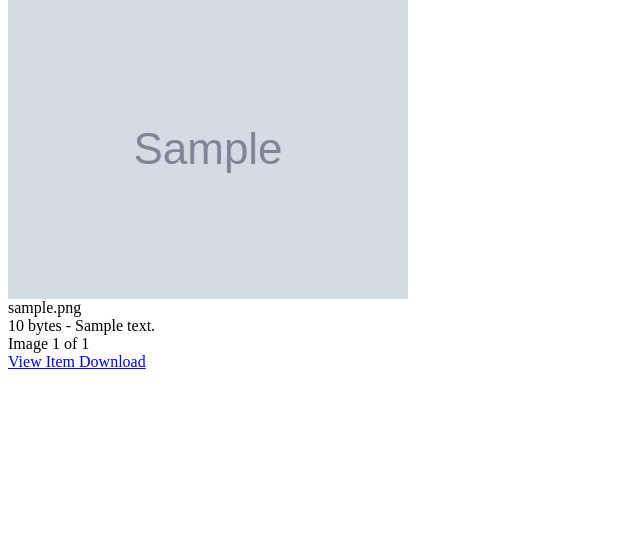
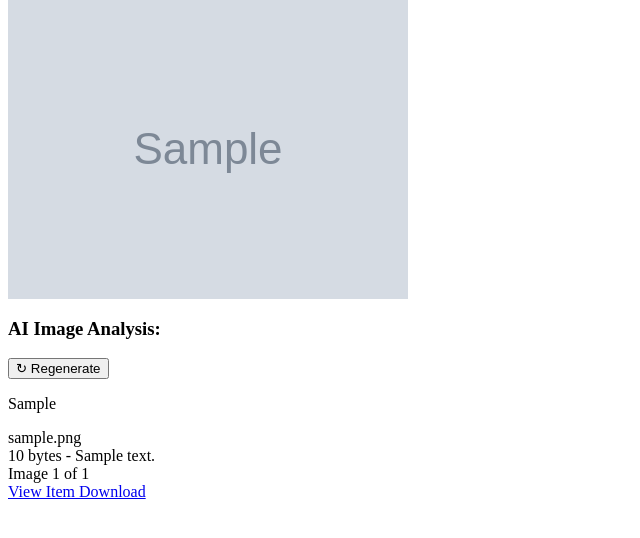
Before and after one commit to bordessoules/items, a Django app: page /image-preview/1/ in a window 1280 px wide. Shown: the part 30-568 px from the top of the page, without its empty margins (0-640 px from the left). Run offline with Django 5.2, Linux system fonts and the light colour scheme; tables that the repository leaves empty hold one stand-in row (values such as "Sample post"); grey boxes marked "Sample" are stand-in pictures; parts of the project's set-up code (start-up, migrations or seed data) failed here and were passed over.

Commit message:
tout peter merci

```diff
--- a/inventory/frontend_urls.py
+++ b/inventory/frontend_urls.py
@@ -31,4 +31,5 @@ urlpatterns = [
     path('items/<int:item_id>/label-section/', views.get_label_section, name='get_label_section'),
     path('items/<int:item_id>/refresh-analysis/', views.refresh_ai_analysis, name='refresh_ai_analysis'),
     path('attachments/<int:attachment_id>/refresh-ai/', views.refresh_attachment_ai, name='refresh_attachment_ai'),
+    path('attachments/<int:attachment_id>/generate-description/', views.generate_image_description, name='generate_image_description'),
 ]
--- a/inventory/models.py
+++ b/inventory/models.py
@@ -48,8 +48,7 @@ class QRCode(models.Model):
 class AIdescription(models.Model):
     """AI-generated description for an item."""
     item = models.ForeignKey(Item, related_name='item_ai_descriptions', on_delete=models.CASCADE)
-    response = models.CharField(
-        max_length=4096,
+    response = models.TextField(
         null=True,  # Allow null initially
         blank=True,  # Allow blank in forms
         default=""   # Provide empty string default
@@ -165,11 +164,29 @@ class Attachment(models.Model):
             models.Index(fields=['created_at']),
             models.Index(fields=['source']),
         ]
+class AIImgdescription(models.Model):
+    """AI-generated description for an item."""
+    attachment = models.ForeignKey(Attachment, related_name='attachment_ai_descriptions', on_delete=models.CASCADE)
+    response = models.TextField(
+        null=True,  # Allow null initially
+        blank=True,  # Allow blank in forms
+        default=""   # Provide empty string default
+    )
+    payload = models.CharField(
+        max_length=4096,
+        null=True,  # Allow null initially
+        blank=True,  # Allow blank in forms
+        default=""   # Provide empty string default
+    )
 
+    created_at = models.DateTimeField(auto_now_add=True)
+
+    def __str__(self):
+        return f"Response : {self.response} payload :{self.payload} "
     def query_vision_ai(self, model_name, prompt):
         response_tuple = handle_vision_query(self, model_name, prompt)
         response, _ = response_tuple
-        self.AIdescription.create(response=response, payload={"model":model_name, "promt":prompt})
+        self.AIImgdescription.create(response=response, payload={"model":model_name, "promt":prompt})
         return response
 
     def __str__(self):
@@ -195,24 +212,3 @@ class Attachment(models.Model):
     @property
     def has_valid_file(self):
         return bool(self.file and self.file.name)
-
-class AIImgdescription(models.Model):
-    """AI-generated description for an item."""
-    attachment = models.ForeignKey(Attachment, related_name='attachment_ai_descriptions', on_delete=models.CASCADE)
-    response = models.CharField(
-        max_length=4096,
-        null=True,  # Allow null initially
-        blank=True,  # Allow blank in forms
-        default=""   # Provide empty string default
-    )
-    payload = models.CharField(
-        max_length=4096,
-        null=True,  # Allow null initially
-        blank=True,  # Allow blank in forms
-        default=""   # Provide empty string default
-    )
-
-    created_at = models.DateTimeField(auto_now_add=True)
-
-    def __str__(self):
-        return f"Response : {self.response} payload :{self.payload} "
--- a/inventory/templates/inventory/partials/image_preview_modal.html
+++ b/inventory/templates/inventory/partials/image_preview_modal.html
@@ -35,8 +35,31 @@
                      alt="{{ attachment.filename }}"
                      class="max-h-[75vh] mx-auto">
             </div>
-
               <div class="mt-4 text-center">
+                  <div class="text-left p-4 bg-gray-50 rounded-lg my-3" id="ai-description-container">
+                      {% if attachment.attachment_ai_descriptions.first %}
+                          <div class="flex justify-between items-start mb-2">
+                              <h3 class="font-medium">AI Image Analysis:</h3>
+                              <button class="bg-blue-500 hover:bg-blue-600 text-white px-2 py-1 rounded text-sm"
+                                      hx-post="{% url 'inventory:refresh_attachment_ai' attachment.id %}"
+                                      hx-swap="outerHTML"
+                                      hx-target="#ai-description-container">
+                                  ↻ Regenerate
+                              </button>
+                          </div>
+                          <p class="text-gray-700">{{ attachment.attachment_ai_descriptions.first.response }}</p>
+                      {% else %}
+                          <div class="flex justify-center">
+                              <button class="bg-blue-500 hover:bg-blue-600 text-white px-4 py-2 rounded"
+                                      hx-post="{% url 'inventory:refresh_attachment_ai' attachment.id %}"
+                                      hx-swap="outerHTML"
+                                      hx-target="#ai-description-container">
+                                  Generate AI Description
+                              </button>
+                          </div>
+                      {% endif %}
+                  </div>
+              </div>
                   <div class="font-medium">{{ attachment.filename }}</div>
                   <div class="text-sm text-gray-500">
                       {{ attachment.size|filesizeformat }} - {{ attachment.content_type }}
--- a/inventory/views.py
+++ b/inventory/views.py
@@ -13,6 +13,7 @@ from django.db import transaction
 from django.db.models import Q
 from django.core.management import call_command
 from django.http import JsonResponse
+from logging import warning
 
 from .models import Item, Email, Attachment, Label, QRCode
 
@@ -90,7 +91,7 @@ class ItemListView(BaseListView):
             'labels',
             'qr_codes',
             'emails'
-        )
+        ).order_by('-created_at')  # Add default ordering by creation date, newest first
 
         search_query = self.request.GET.get('q')
 
@@ -356,6 +357,7 @@ def delete_label(request, label_id):
         return HttpResponse("", status=200)
     except Exception as e:
         return HttpResponse(str(e), status=400)
+
 @require_http_methods(["GET"])
 def get_label_section(request, item_id):
     """Get updated label section for an item."""
@@ -483,4 +485,18 @@ def refresh_attachment_ai(request, attachment_id):
             'attachment': attachment
         })
     except Exception as e:
+        warning('error:' + str(e))
         return JsonResponse({'error': str(e)}, status=500)
+
+@require_http_methods(["POST"])
+def generate_image_description(request, attachment_id):
+    attachment = get_object_or_404(Attachment, id=attachment_id)
+    try:
+        response = attachment.query_vision_ai("pixtral-12b-2409", "Décris uniquement l'objet principal de cette image de manière factuelle (dimensions, couleurs, forme, matériau). Liste ensuite tous les textes et codes-barres visibles mot pour mot, sans interprétation. Ignore l'arrière-plan et toute personne présente dans l'image.")
+
+        return render(request, 'inventory/partials/attachment_ai_description.html', {
+            'description': response,
+            'attachment': attachment
+        })
+    except Exception as e:
+        return JsonResponse({'error': str(e)}, status=500)
```
Also changed, not shown: README.md, inventory/migrations/0007_auto_20241212_1716.py (added). Lines whose indentation alone changed are shown as unchanged.
